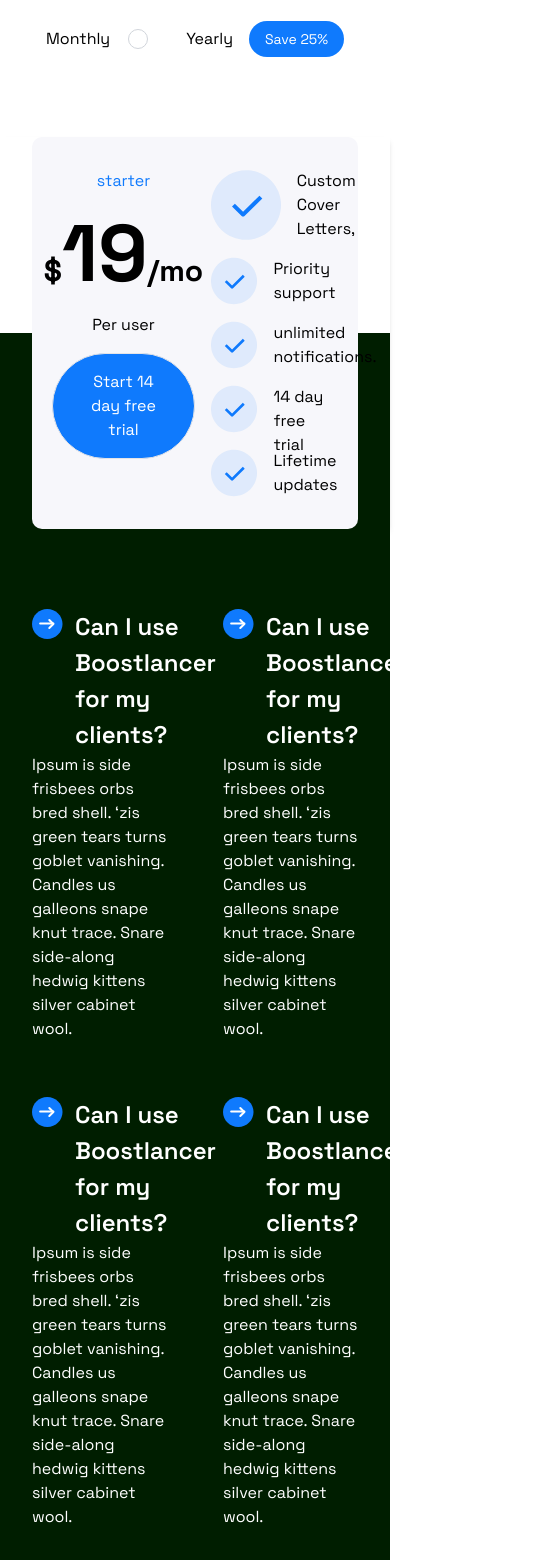
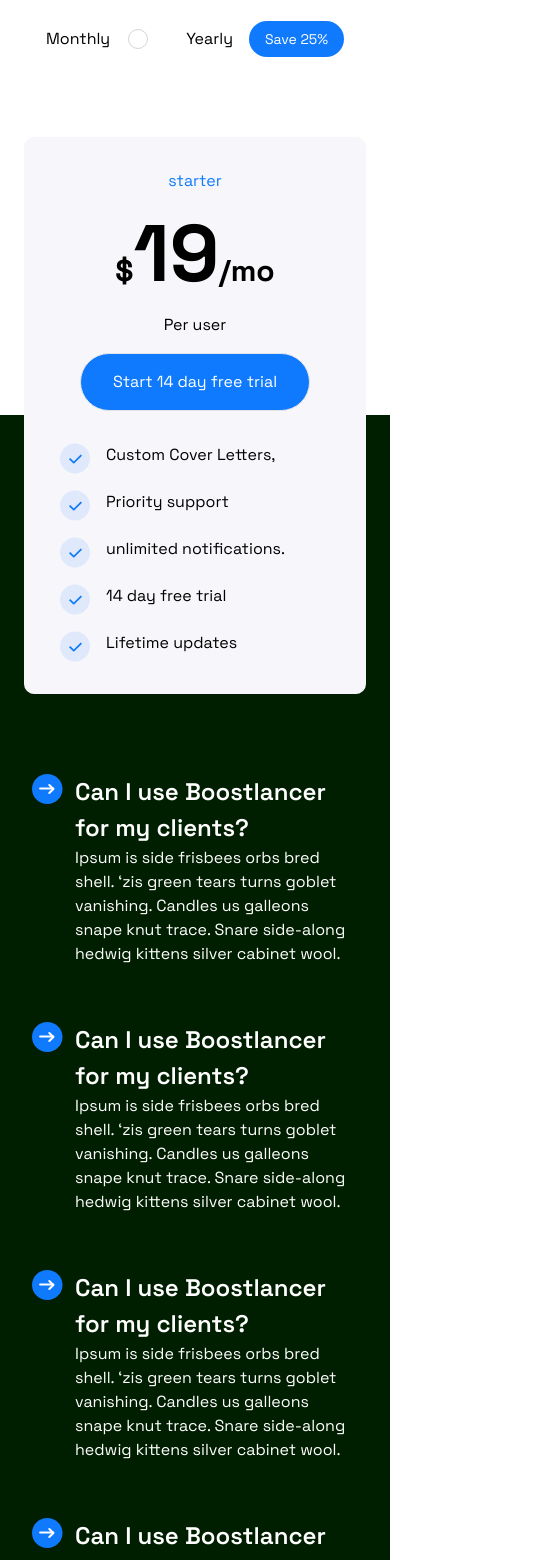
Before and after one commit to patrice012/werk-dash, a React (Vite) app: page /landing in a window 390 px wide. Shown: the part 3880-5440 px from the top of the page, 542 px wide, since content can reach past the window. Built offline with nearby package versions, Linux system fonts and the light colour scheme; no server answers.

Commit message:
fix responsive

```diff
--- a/src/components/landing/HeroSection.tsx
+++ b/src/components/landing/HeroSection.tsx
@@ -27,7 +27,8 @@ function HeroSection() {
                   location.pathname == "/" && !location.hash
                     ? "border-[#0f7afd] text-[#0f7afd]"
                     : "border-transparent"
-                } active:text-[#0f7afd] transition-all border-t-4 sm:text-[18px]`}>
+                } active:text-[#0f7afd] transition-all border-t-4 sm:text-[18px]`}
+              >
                 <Link to={"/"}>Find Jobs</Link>
               </li>
               <li
@@ -35,7 +36,8 @@ function HeroSection() {
                   location.hash == "#discord"
                     ? "border-[#0f7afd] text-[#0f7afd]"
                     : "border-transparent"
-                } active:text-[#0f7afd] transition-all border-t-4 sm:text-[18px]`}>
+                } active:text-[#0f7afd] transition-all border-t-4 sm:text-[18px]`}
+              >
                 <Link to={"#discord"}>Discord</Link>
               </li>
               <li
@@ -43,15 +45,15 @@ function HeroSection() {
                   location.hash == "#telegram"
                     ? "border-[#0f7afd] text-[#0f7afd]"
                     : "border-transparent"
-                } active:text-[#0f7afd] transition-all border-t-4 sm:text-[18px]`}>
+                } active:text-[#0f7afd] transition-all border-t-4 sm:text-[18px]`}
+              >
                 <Link to={"#telegram"}>Telegram</Link>
               </li>
               <li
-                className={`hover:text-[#0f7afd] pt-[22px] ${
-                  location.hash == "/landing"
-                    ? "border-[#0f7afd] text-[#0f7afd]"
-                    : "border-transparent"
-                } active:text-[#0f7afd] transition-all border-t-4 sm:text-[18px]`}>
+                className={`hover:text-[#0f7afd] pt-[22px]
+                  border-[#0f7afd] text-[#0f7afd]
+                 active:text-[#0f7afd] transition-all border-t-4 sm:text-[18px]`}
+              >
                 <Link to={"/landing"}>Page</Link>
               </li>
             </ul>
@@ -59,7 +61,8 @@ function HeroSection() {
           <div className="flex gap-[12px] items-center">
             <Link
               to="/auth/login"
-              className="bg-[#0f7afd] border-[#0f7afd] border-2 hover:bg-[#0f7afdc5] transition-all mt-[10px] py-[10px] px-[32px] rounded-full text-[18px] font-semibold text-white hidden lm:flex">
+              className="bg-[#0f7afd] border-[#0f7afd] border-2 hover:bg-[#0f7afdc5] transition-all mt-[10px] py-[10px] px-[32px] rounded-full text-[18px] font-semibold text-white hidden lm:flex"
+            >
               Login
             </Link>
           </div>
@@ -67,7 +70,8 @@ function HeroSection() {
             <div
               className="border-[#fff] rounded-[4px] cursor-pointer flex xl:hidden"
               id="openSidebar"
-              onClick={toggleOpen}>
+              onClick={toggleOpen}
+            >
               <HambergerMenu size="32" color="#fff" />
             </div>
           </div>
@@ -148,7 +152,8 @@ function HeroSection() {
                 height="24"
                 viewBox="0 0 25 24"
                 fill="none"
-                xmlns="http://www.w3.org/2000/svg">
+                xmlns="http://www.w3.org/2000/svg"
+              >
                 <path
                   fill-rule="evenodd"
                   clip-rule="evenodd"
@@ -166,7 +171,8 @@ function HeroSection() {
                 height="24"
                 viewBox="0 0 25 24"
                 fill="none"
-                xmlns="http://www.w3.org/2000/svg">
+                xmlns="http://www.w3.org/2000/svg"
+              >
                 <path
                   fill-rule="evenodd"
                   clip-rule="evenodd"
@@ -184,7 +190,8 @@ function HeroSection() {
                 height="24"
                 viewBox="0 0 25 24"
                 fill="none"
-                xmlns="http://www.w3.org/2000/svg">
+                xmlns="http://www.w3.org/2000/svg"
+              >
                 <path
                   fill-rule="evenodd"
                   clip-rule="evenodd"
--- a/src/components/pricing-section.tsx
+++ b/src/components/pricing-section.tsx
@@ -33,8 +33,8 @@ const PricingSection = () => {
             </span>
           </div>
         </div>
-        <div className="bg-gradient-custom flex items-center justify-center shadow-md px-8 lg:px-[180px]">
-          <div className="w-full grid grid-cols-2 bg-[#F7F7FB] px-[20px] py-8 md:py-[64px] rounded-[10px]">
+        <div className="bg-gradient-custom flex items-center justify-center shadow-md px-6 lg:px-[180px]">
+          <div className="w-full grid grid-cols-1 gap-8 md:gap-0 md:grid-cols-2 bg-[#F7F7FB] px-[20px] py-8 md:py-[64px] rounded-[10px]">
             <div className="flex flex-col items-center">
               <span className="text-[#0f7afd]">starter</span>
               <span className="text-[80px] font-bold">
@@ -67,58 +67,58 @@ const PricingSection = () => {
           </div>
         </div>
 
-        <div className="grid grid-cols-2 gap-14 text-white px-8 md:px-20 py-20 bg-[#001E00]">
+        <div className="grid grid-cols-1 md:grid-cols-2 gap-14 text-white px-8 md:px-20 py-20 bg-[#001E00]">
+          <div className="flex items-start gap-3">
+            <img src={Check} alt="" />
             <div>
-            <div className="flex lg:items-center gap-3 items-start">
-              <img src={Check} alt="" />
               <h1 className="text-[24px] font-semibold">
                 Can I use Boostlancer for my clients?
               </h1>
-            </div>
               <p>
                 Ipsum is side frisbees orbs bred shell. ‘zis green tears turns
                 goblet vanishing. Candles us galleons snape knut trace. Snare
                 side-along hedwig kittens silver cabinet wool.
               </p>
             </div>
+          </div>
+          <div className="flex items-start gap-3">
+            <img src={Check} alt="" />
             <div>
-            <div className="flex lg:items-center gap-3 items-start">
-              <img src={Check} alt="" />
               <h1 className="text-[24px] font-semibold">
                 Can I use Boostlancer for my clients?
               </h1>
-            </div>
               <p>
                 Ipsum is side frisbees orbs bred shell. ‘zis green tears turns
                 goblet vanishing. Candles us galleons snape knut trace. Snare
                 side-along hedwig kittens silver cabinet wool.
               </p>
             </div>
+          </div>
+          <div className="flex items-start gap-3">
+            <img src={Check} alt="" />
             <div>
-            <div className="flex lg:items-center gap-3 items-start">
-              <img src={Check} alt="" />
               <h1 className="text-[24px] font-semibold">
                 Can I use Boostlancer for my clients?
               </h1>
-            </div>
               <p>
                 Ipsum is side frisbees orbs bred shell. ‘zis green tears turns
                 goblet vanishing. Candles us galleons snape knut trace. Snare
                 side-along hedwig kittens silver cabinet wool.
               </p>
             </div>
+          </div>
+          <div className="flex items-start gap-3">
+            <img src={Check} alt="" />
             <div>
-            <div className="flex lg:items-center gap-3 items-start">
-              <img src={Check} alt="" />
               <h1 className="text-[24px] font-semibold">
                 Can I use Boostlancer for my clients?
               </h1>
-            </div>
               <p>
                 Ipsum is side frisbees orbs bred shell. ‘zis green tears turns
                 goblet vanishing. Candles us galleons snape knut trace. Snare
                 side-along hedwig kittens silver cabinet wool.
               </p>
+            </div>
           </div>
         </div>
       </div>
@@ -137,26 +137,26 @@ const PricingSection = () => {
       </div>
 
       {/* Footer */}
-      <div className="bg-[#001E00] text-white px-8 lg:px-[100px] pt-10 lg:pt-20 pb-8">
-        <div className="flex flex-col gap-5 lg:gap-0 items-center justify-between">
-          <div className="lg:basis-1/2">
-            <h1 className="text-[24px] font-bold text-center">BOOSTLANCER</h1>
-            <p className="text-center">
+      <div className="bg-[#001E00] text-white px-6 lg:px-[100px] pt-10 lg:pt-20 pb-8">
+        <div className="flex flex-col md:flex-row gap-5 md:gap-0 items-center justify-between">
+          <div className="md:basis-1/2 flex flex-col items-center md:items-start gap-3">
+            <h1 className="text-[24px] font-bold">BOOSTLANCER</h1>
+            <p className="text-center md:text-start text-[20px] font-extralight">
               Candles us galleons snape knut trace. Snare side-along hedwig
               kittens silver cabinet wool. Candles us galleons snape knut trace.
               Snare side.
             </p>
           </div>
-          <div className="lg:basis-1/2 border p-2 flex items-center rounded-[100px] justify-between max-w-max h-[76px]">
-            <div className="ml-6 flex gap-3 items-center">
+          <div className="md:basis-1/2 border p-2 flex items-center rounded-[100px] justify-between w-full md:max-w-max h-[76px]">
+            <div className="ml-1 md:ml-6 flex gap-3 items-center">
               <Sms />
               <input
-                className="bg-transparent h-full outline-0 focus:outline-0 border-0 focus:border-0"
+                className="border-0 w-[130px] bg-transparent h-full outline-0 focus:outline-0 focus:border-0"
                 type="text"
                 placeholder="Email address"
               />
             </div>
-            <button className="bg-[#0f7afd] text-white rounded-[100px] max-w-max px-8 h-full">
+            <button className="bg-[#0f7afd] w-[120px] text-white rounded-[100px] md:max-w-max px-3 md:px-8 h-full">
               Get started
             </button>
           </div>
@@ -164,9 +164,9 @@ const PricingSection = () => {
 
         <div className="w-full h-[1px] my-10 bg-[#0f7afd]"></div>
 
-        <div className="flex flex-col gap-3 md:gap-0 items-center justify-between">
+        <div className="flex lg:flex-row flex-col gap-3 items-center justify-between">
           <h4>LitCollective © 2022</h4>
-          <div className="flex items-center gap-3">
+          <div className="flex flex-wrap justify-center md:flex-nowrap items-center gap-3">
             <img src={Behance} alt="" />
             <img src={Dribbble} alt="" />
             <img src={Xcom} alt="" />
```
Lines whose indentation alone changed are shown as unchanged.
